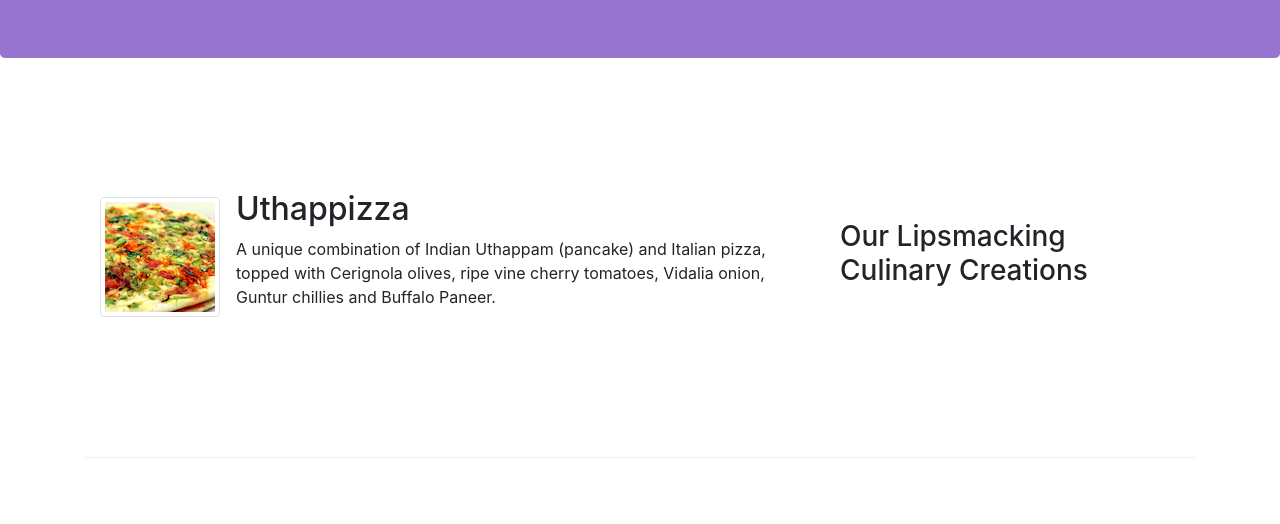
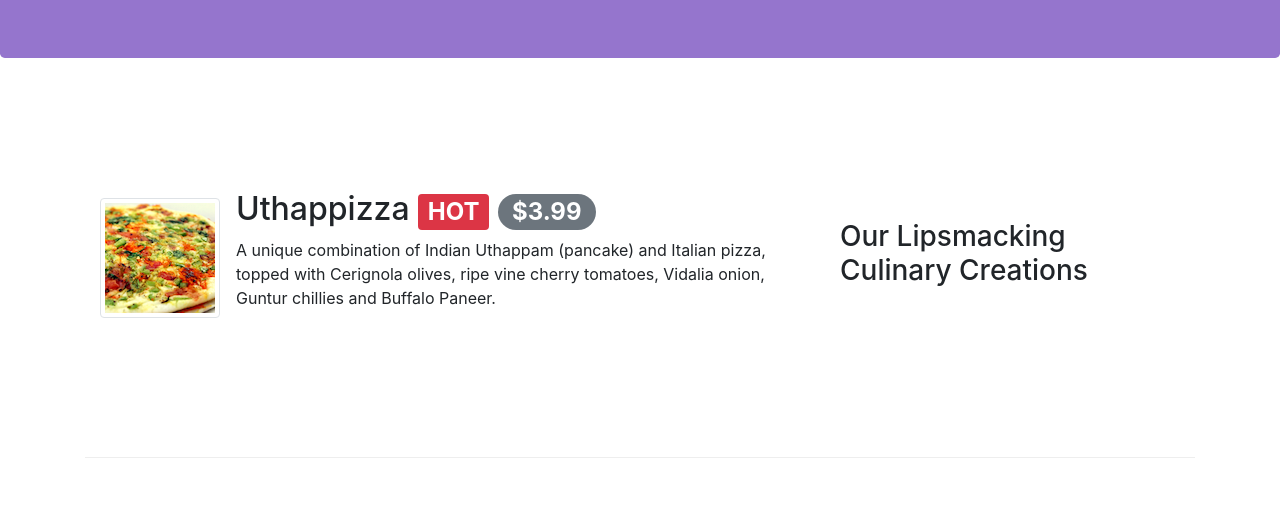
Before and after one commit to bejuzb0/confusion-Restaurant, a website: page index.html in a window 1280 px wide. Shown: the part 276-800 px from the top of the page. Drawn offline with nearby package versions, Linux system fonts and the light colour scheme.

Commit message:
Alerting Users

```diff
--- a/index.html
+++ b/index.html
@@ -58,7 +58,7 @@
                     <img class="d-flex mr-3 img-thumbnail align-self-center"
                     src="img/uthappizza.png" alt="uthappizza">
                     <div class="media-body">
-                        <h2 class="mt-0">Uthappizza</h2>
+                        <h2 class="mt-0">Uthappizza <span class="badge badge-danger">HOT</span> <span class="badge badge-pill badge-secondary">$3.99</span></h2>
                     <p>A unique combination of Indian Uthappam (pancake) and Italian pizza, topped with Cerignola olives, ripe vine cherry tomatoes, Vidalia onion, Guntur chillies and Buffalo Paneer.</p>
                     </div>
 
```
